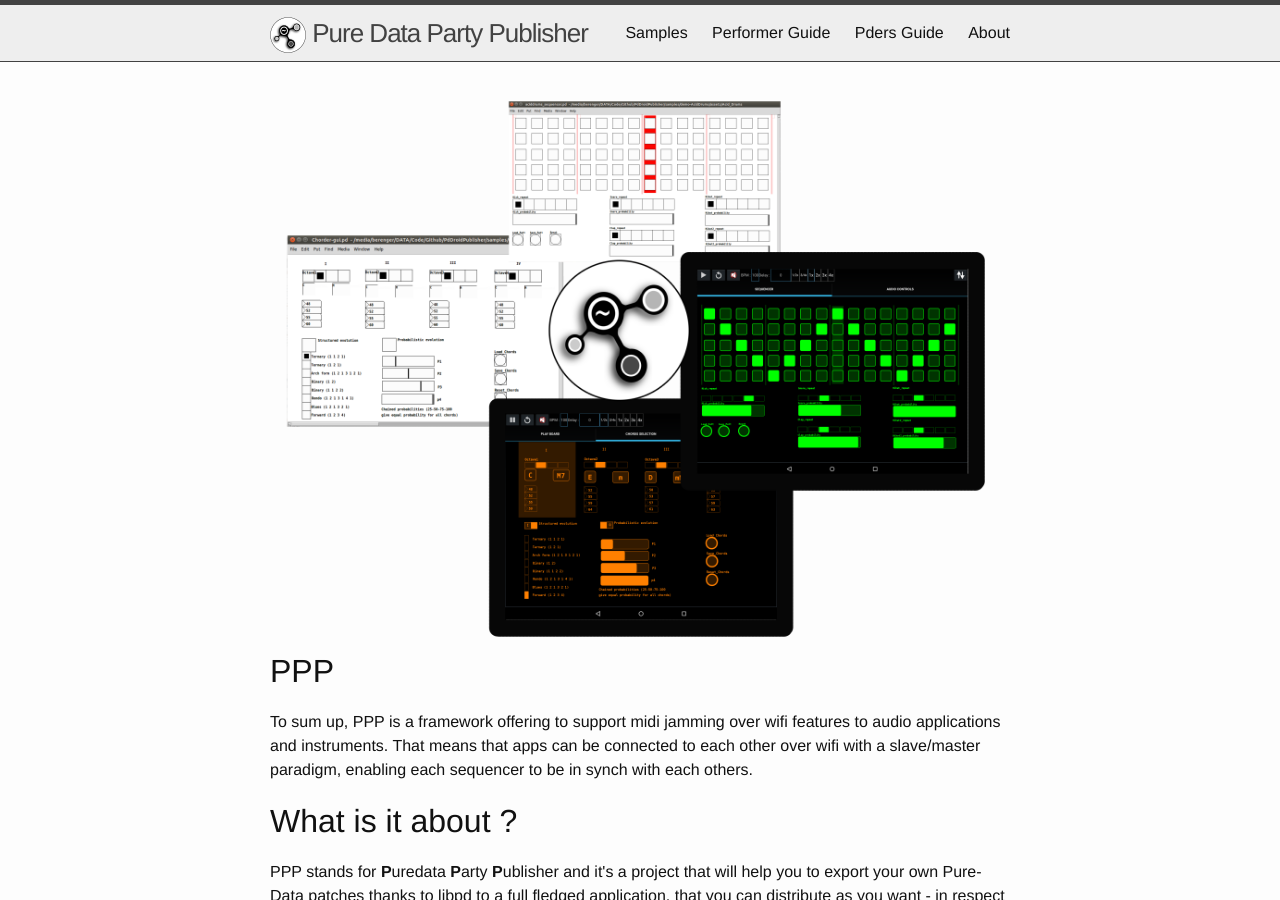
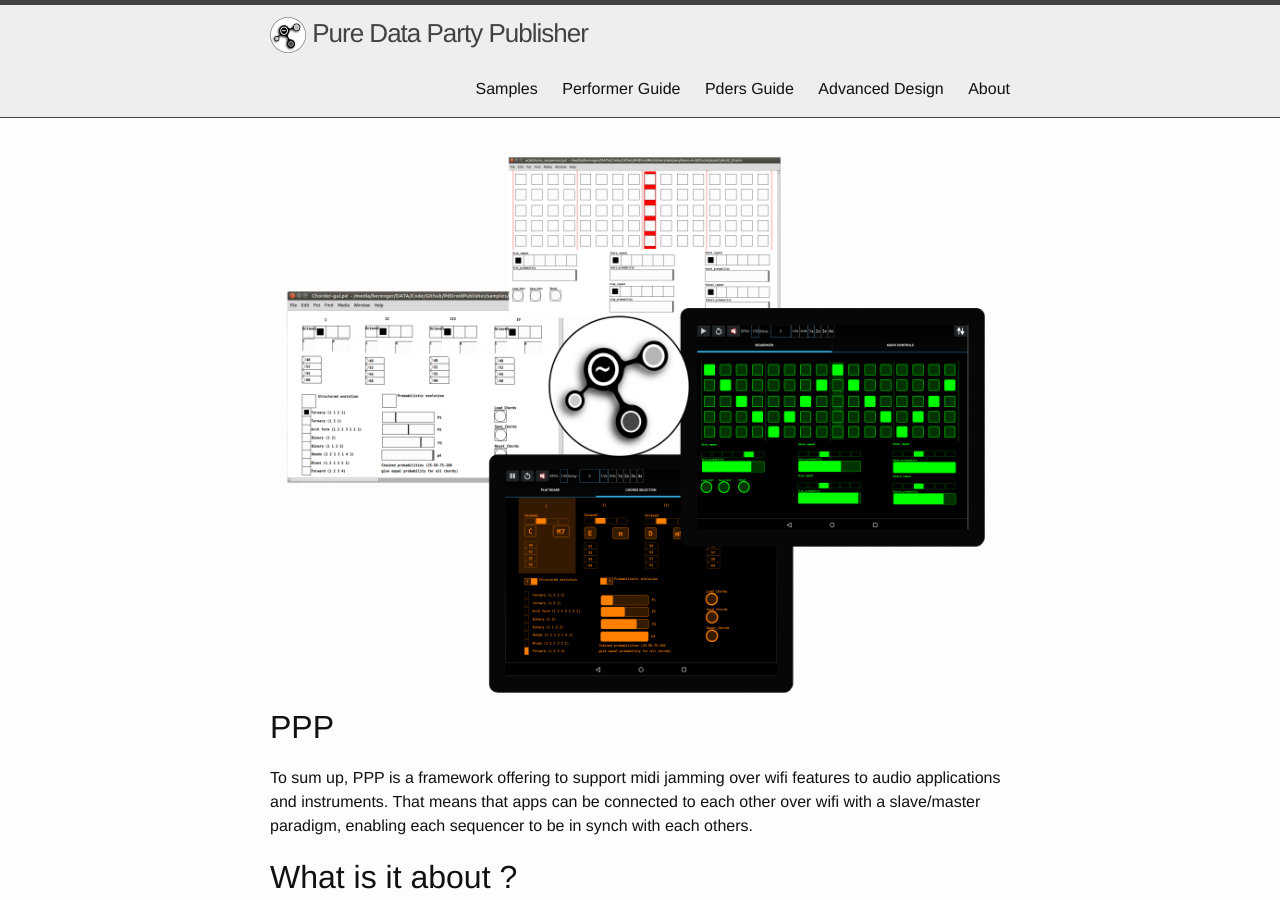
Before and after one commit to b2renger/PdDroidPublisher, a Jekyll site: the page built from index.html, in a window 1280 px wide and 900 px high. Built offline with Jekyll 4.4.1, drawn with Linux system fonts in a browser that asks for light colours.

Commit message:
add new category to header

```diff
--- a/_includes/header.html
+++ b/_includes/header.html
@@ -18,6 +18,7 @@
           <a class="page-link" href="{{ site.baseurl }}/ppp-samples">Samples</a>
           <a class="page-link" href="{{ site.baseurl }}/user-guide">Performer Guide</a>
           <a class="page-link" href="{{ site.baseurl }}/dev-guide">Pders Guide</a>
+           <a class="page-link" href="{{ site.baseurl }}/advanced-design">Advanced Design</a>
           <a class="page-link" href="{{ site.baseurl }}/about">About</a>
       </div>
     </nav>
```
